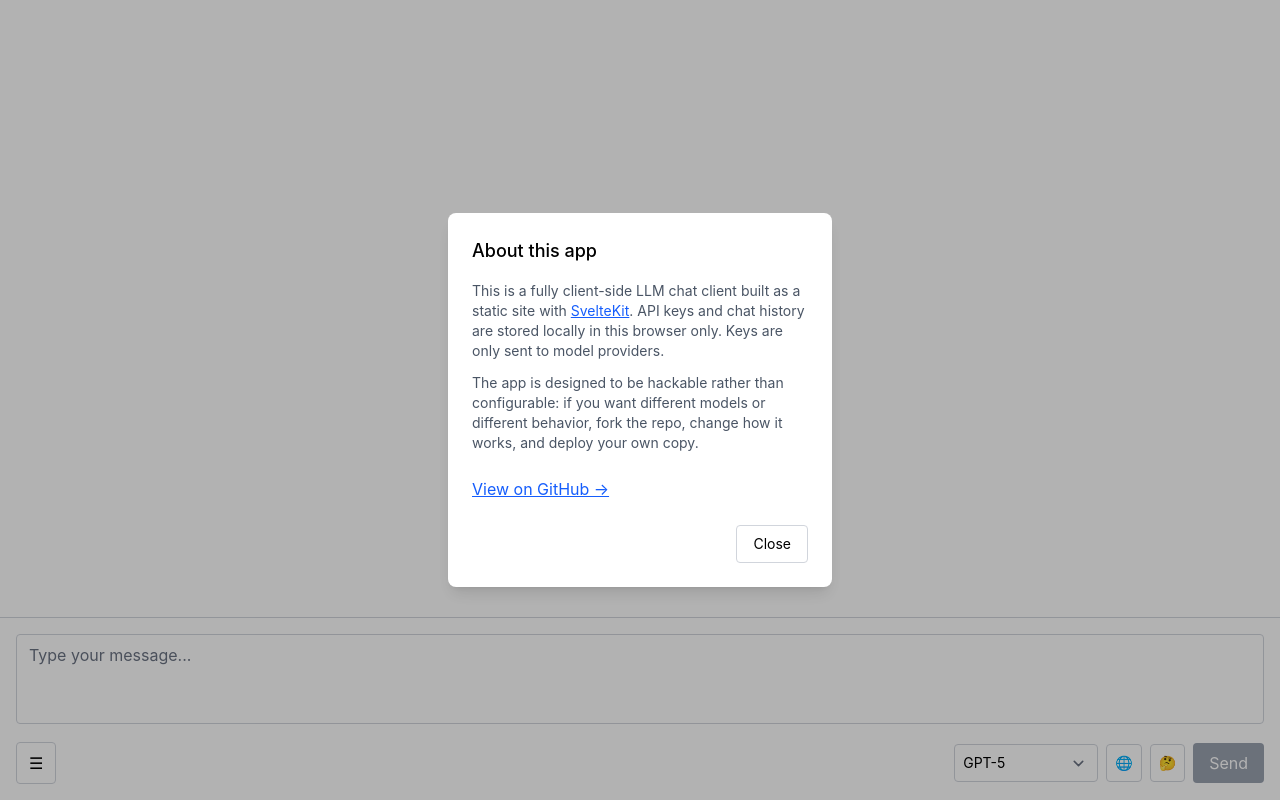
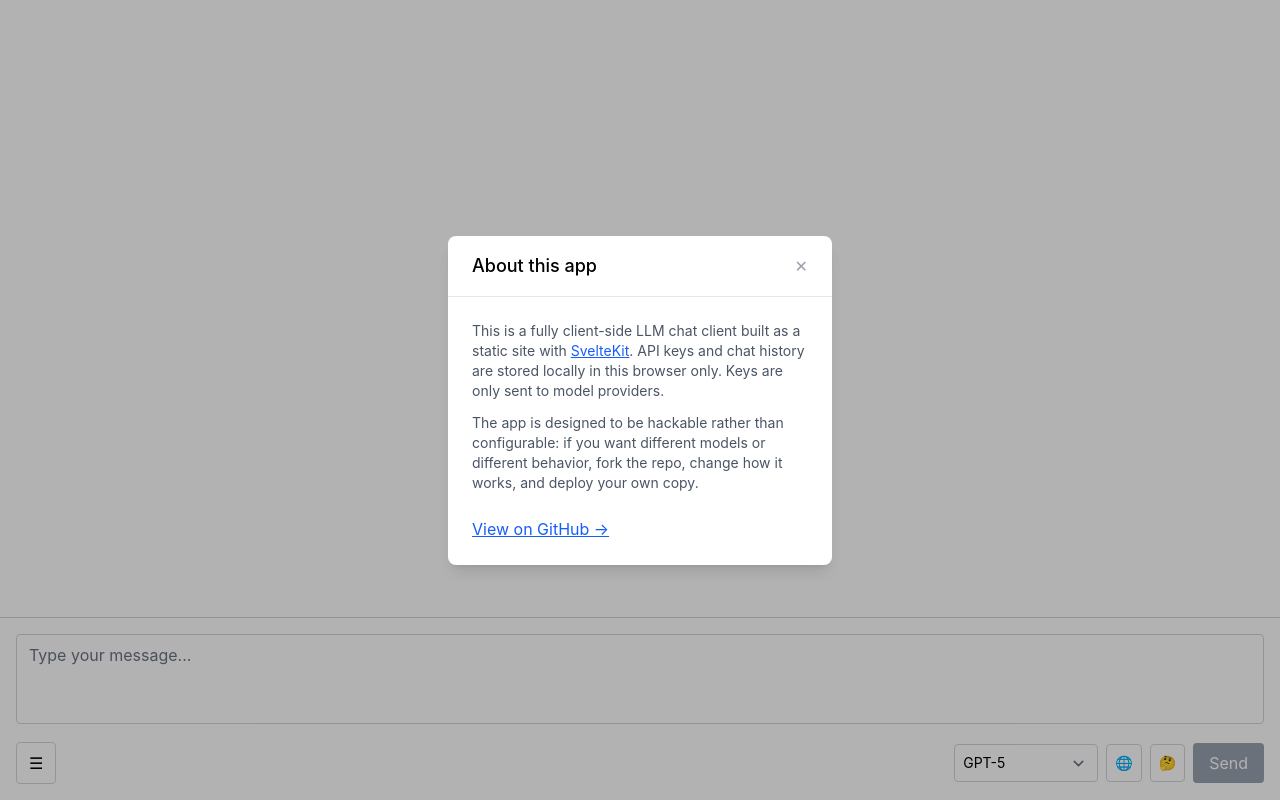
Before and after one commit to david-crespo/llm-web, a SvelteKit app: page / in a window 1280 px wide. Both pictures are taken after a click on the button "About this app". Built offline with nearby package versions, Linux system fonts and the light colour scheme.

Commit message:
no keys welcome message

```diff
--- a/src/lib/adapters.ts
+++ b/src/lib/adapters.ts
@@ -129,7 +129,7 @@ async function geminiCreateMessage({
 	search
 }: ChatInput): Promise<ModelResponse> {
 	const apiKey = localStorage.getItem('google_api_key');
-	if (!apiKey) throw new Error('Google AI API key not found');
+	if (!apiKey) throw new Error('Gemini API key not found');
 
 	const genAI = new GoogleGenAI({ apiKey });
 
--- a/src/lib/storage.ts
+++ b/src/lib/storage.ts
@@ -10,11 +10,6 @@ export interface ApiKeys {
 	openai?: string;
 	anthropic?: string;
 	google?: string;
-	groq?: string;
-	deepseek?: string;
-	cerebras?: string;
-	xai?: string;
-	openrouter?: string;
 }
 
 class Storage {
--- a/src/routes/+page.svelte
+++ b/src/routes/+page.svelte
@@ -1,6 +1,6 @@
 <script lang="ts">
 	import ChatMessage from '$lib/ChatMessage.svelte';
-	import { storage } from '$lib/storage';
+	import { storage, type ApiKeys } from '$lib/storage';
 	import { models, getCost, systemBase } from '$lib/models';
 	import { createMessage } from '$lib/adapters';
 	import type { Chat, ChatMessage as ChatMessageType } from '$lib/types';
@@ -16,6 +16,11 @@
 	let chatToDelete = $state<number | null>(null);
 	let showAboutModal = $state(false);
 	let messagesContainer = $state<HTMLElement | null>(null);
+
+	const openaiKey = localStorage.getItem('openai_api_key') || '';
+	const anthropicKey = localStorage.getItem('anthropic_api_key') || '';
+	const googleKey = localStorage.getItem('google_api_key') || '';
+	const hasApiKeys = openaiKey || anthropicKey || googleKey;
 
 	// Handle regeneration from a specific message
 	async function handleRegen(messageIndex: number) {
@@ -130,7 +135,7 @@
 		await storage.init();
 		await loadChatHistory();
 
-		// Create new chat if none exists
+		// Create new chat if none exist
 		if (chatHistory.length === 0) {
 			await createNewChat();
 		} else {
@@ -286,6 +291,25 @@
 
 			if (!node.contains(event.target as Node)) {
 				sidebarOpen = false;
+			}
+		};
+
+		document.addEventListener('click', handleClick, true);
+
+		return {
+			destroy() {
+				document.removeEventListener('click', handleClick, true);
+			}
+		};
+	}
+
+	// Click outside handler for modals
+	function clickOutsideModal(node: HTMLElement) {
+		const handleClick = (event: MouseEvent) => {
+			// Close modal if clicked on the backdrop itself (not on modal content)
+			if (event.target === node) {
+				showAboutModal = false;
+				chatToDelete = null;
 			}
 		};
 
@@ -456,7 +480,9 @@
 			<!-- Bottom section -->
 			<div class="space-y-3 border-t border-gray-300 p-4">
 				<!-- API Keys link -->
-				<a href="/settings" class="block text-sm text-blue-600 hover:text-blue-800"> Configure API Keys </a>
+				<a href="/settings" class="block text-sm text-blue-600 hover:text-blue-800">
+					Configure API Keys
+				</a>
 
 				<!-- About button -->
 				<button
@@ -470,7 +496,10 @@
 
 		<!-- Delete confirmation dialog -->
 		{#if chatToDelete !== null}
-			<div class="fixed inset-0 z-50 flex items-center justify-center bg-black/30">
+			<div
+				class="fixed inset-0 z-50 flex items-center justify-center bg-black/30"
+				use:clickOutsideModal
+			>
 				<div class="w-80 rounded-lg bg-white p-6 shadow-lg">
 					<h3 class="mb-4 text-lg font-medium">Delete Chat</h3>
 					<p class="mb-6 text-sm text-gray-600">
@@ -502,9 +531,25 @@
 
 	<!-- About modal -->
 	{#if showAboutModal}
-		<div class="fixed inset-0 z-50 flex items-center justify-center bg-black/30">
-			<div class="w-96 max-w-[90vw] rounded-lg bg-white p-6 shadow-lg">
-				<h3 class="mb-4 text-lg font-medium">About this app</h3>
+		<div
+			class="fixed inset-0 z-50 flex items-center justify-center bg-black/30"
+			use:clickOutsideModal
+		>
+			<div class="w-96 max-w-[90vw] rounded-lg bg-white shadow-lg">
+				<!-- Header with title and close button -->
+				<div class="flex items-center justify-between border-b border-gray-200 px-6 py-4">
+					<h3 class="text-lg font-medium">About this app</h3>
+					<button
+						onclick={() => (showAboutModal = false)}
+						class="text-gray-400 hover:text-gray-600"
+						aria-label="Close modal"
+					>
+						✕
+					</button>
+				</div>
+
+				<!-- Content -->
+				<div class="p-6">
 					<div class="mb-6 space-y-3 text-sm text-gray-600">
 						<p>
 							This is a fully client-side LLM chat client built as a static site with <a
@@ -512,8 +557,8 @@
 								rel="noopener noreferrer"
 								class="text-blue-600 underline hover:text-blue-800"
 								target="_blank">SvelteKit</a
-						>. API keys and chat history are stored locally in this browser only. Keys are only sent
-						to model providers.
+							>. API keys and chat history are stored locally in this browser only. Keys are only
+							sent to model providers.
 						</p>
 						<p>
 							The app is designed to be hackable rather than configurable: if you want different
@@ -521,7 +566,7 @@
 							copy.
 						</p>
 					</div>
-				<div class="mb-6">
+					<div>
 						<a
 							href="https://github.com/david-crespo/llm-web"
 							target="_blank"
@@ -531,13 +576,6 @@
 							View on GitHub →
 						</a>
 					</div>
-				<div class="flex justify-end">
-					<button
-						onclick={() => (showAboutModal = false)}
-						class="rounded border border-gray-300 px-4 py-2 text-sm hover:bg-gray-50"
-					>
-						Close
-					</button>
 				</div>
 			</div>
 		</div>
@@ -571,8 +609,17 @@
 				{/if}
 			{:else}
 				<div class="flex h-full items-center justify-center">
-					<div class="text-center text-gray-500">
-						<p class="mb-4 text-lg">Start a chat below</p>
+					<div class="flex max-w-xs flex-col gap-2 rounded-lg p-4 text-center">
+						<p class="text-lg">Start a chat below</p>
+						{#if !hasApiKeys}
+							<p class="text-balance text-gray-700">
+								Go to <a href="/settings" class="text-blue-600 underline hover:text-blue-800"
+									>settings</a
+								>
+								to set an OpenAI, Anthropic, or Gemini API key. Keys are stored only in the browser.
+							</p>
+						{/if}
+
 						<button
 							onclick={() => (showAboutModal = true)}
 							class="text-sm text-blue-600 underline hover:text-blue-800"
--- a/src/routes/settings/+page.svelte
+++ b/src/routes/settings/+page.svelte
@@ -70,7 +70,7 @@
 		</div>
 
 		<div>
-			<label for="google-key" class="mb-1 block text-sm font-medium">Google AI API Key</label>
+			<label for="google-key" class="mb-1 block text-sm font-medium">Gemini API Key</label>
 			<input
 				id="google-key"
 				bind:value={googleKey}
```
Lines whose indentation alone changed are shown as unchanged.
